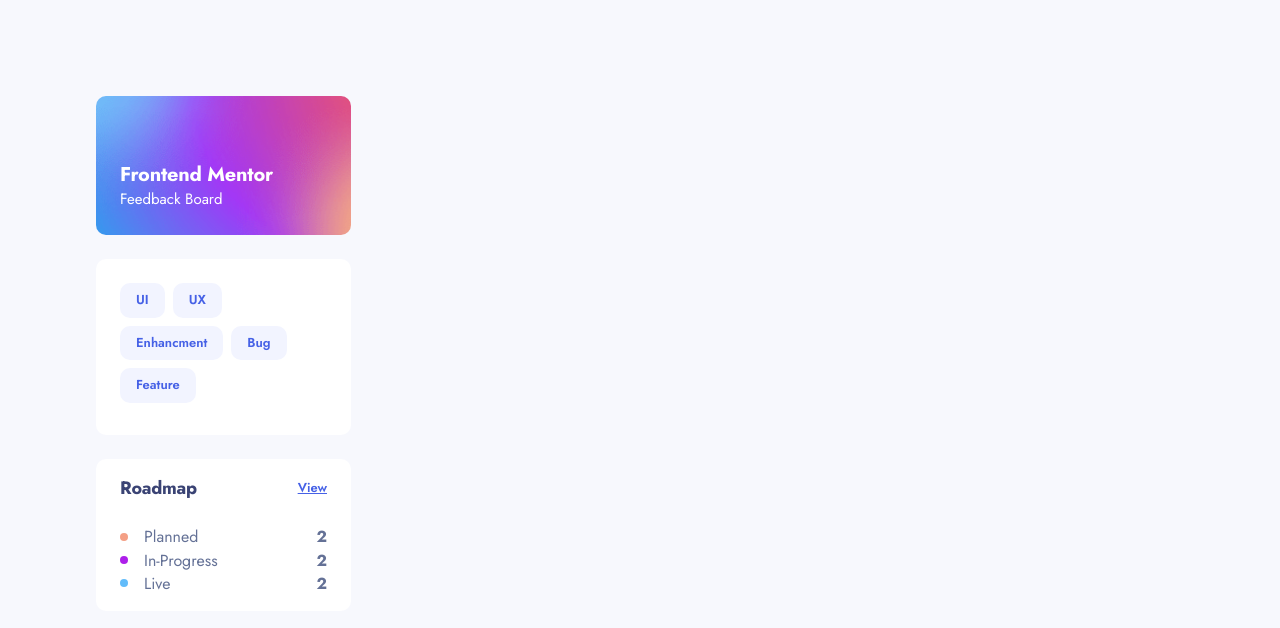
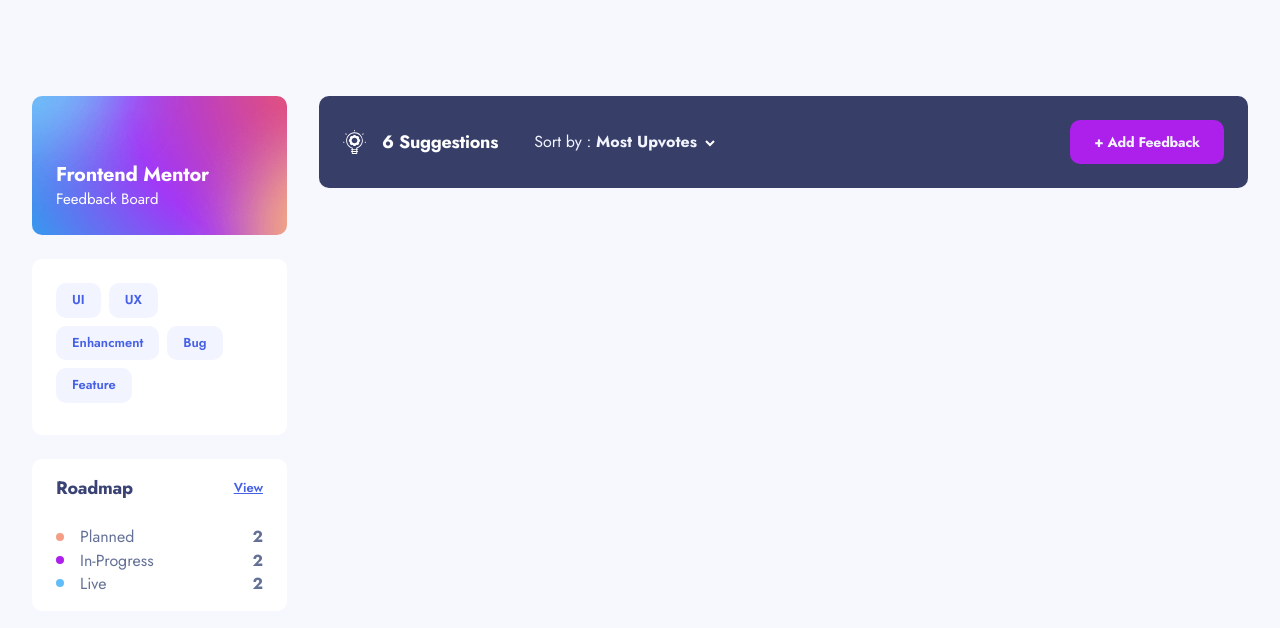
Before and after one commit to TofikE124/Product-Feedback-App, a Next.js app: page / in a window 1280 px wide. Shown: the top 628 px of the page. Built offline with nearby package versions, Linux system fonts and the light colour scheme.

Commit message:
Add main page header

```diff
--- /dev/null
+++ b/app/SuggestionsMain'sHeader.tsx
@@ -0,0 +1,30 @@
+import Image from "next/image";
+import DropdownList from "./components/DropdownList/DropdownList";
+import DropdownOption from "./components/DropdownList/DropdownOption";
+import SuggestionsIcon from "@/public/assets/suggestions/icon-suggestions.svg";
+
+const SuggestionsMainHeader = () => {
+  return (
+    <div className="suggestions-page--main--header flex items-center">
+      <Image
+        className="suggestions-page--main--header-suggestions-icon"
+        src={SuggestionsIcon}
+        alt="Suggestions Icon"
+      />
+      <h3 className="suggestions-page--main--header-suggestions-number h3 txt-white ml-4 mr-9">
+        6 Suggestions
+      </h3>
+      <DropdownList defaultValue="Most Upvotes">
+        <DropdownOption>Most Upvotes</DropdownOption>
+        <DropdownOption>Least Upvotes</DropdownOption>
+        <DropdownOption>Most Comments</DropdownOption>
+        <DropdownOption>Least Comments</DropdownOption>
+      </DropdownList>
+      <button className="btn btn-small btn-violet ml-auto h4">
+        + Add Feedback
+      </button>
+    </div>
+  );
+};
+
+export default SuggestionsMainHeader;
--- a/app/components/DropdownList/DropdownList.tsx
+++ b/app/components/DropdownList/DropdownList.tsx
@@ -17,9 +17,16 @@
 
 export const OptionsContext = createContext<OptionsContextType | null>(null);
 
-const DropdownList = ({ children }: PropsWithChildren ) => {
+interface Props {
+  children: ReactNode;
+  defaultValue?: string;
+}
+
+const DropdownList = ({ children, defaultValue }: Props) => {
   const [isActive, setActive] = useState(false);
-  const [selectedValue, setSelectedValue] = useState<string | null>(null);
+  const [selectedValue, setSelectedValue] = useState<string | null>(
+    defaultValue || null
+  );
 
   const handleClick = (e: MouseEvent<HTMLDivElement>) => {
     const target = e.target as HTMLElement;
--- a/app/components/DropdownList/DropdownOption.tsx
+++ b/app/components/DropdownList/DropdownOption.tsx
@@ -1,8 +1,8 @@
 "use client";
-import { PropsWithChildren, useContext } from "react";
-import { OptionsContext, OptionsContextType } from "./DropdownList";
 import CheckIcon from "@/public/assets/shared/icon-check.svg";
 import Image from "next/image";
+import { PropsWithChildren, ReactNode, useContext } from "react";
+import { OptionsContext, OptionsContextType } from "./DropdownList";
 
 const DropdownOption = ({ children }: PropsWithChildren) => {
   const context = useContext<OptionsContextType | null>(OptionsContext);
--- a/app/page.tsx
+++ b/app/page.tsx
@@ -1,10 +1,14 @@
 "use client";
 import SuggestionsHeader from "./SuggestionsHeader";
+import SuggestionsMainHeader from "./SuggestionsMain'sHeader";
 
 export default function SuggestionsPage() {
   return (
     <div className="suggestions-page div-container">
       <SuggestionsHeader />
+      <main className="suggestions-page--main">
+        <SuggestionsMainHeader />
+      </main>
     </div>
   );
 }
--- a/app/scss/components/_buttons.scss
+++ b/app/scss/components/_buttons.scss
@@ -2,12 +2,16 @@
 
 .btn {
   color: $LIGHT-LAVENDER;
-  font-weight: 700 ;
+  font-weight: 700;
   padding: 0.75rem 3.1875rem;
   @include border-radius(10px);
   border: 0;
   cursor: pointer;
   @include transition(background-color, 250ms);
+}
+
+.btn-small {
+  padding: 0.75rem 1.5rem;
 }
 
 .btn-violet {
--- a/app/scss/components/_container.scss
+++ b/app/scss/components/_container.scss
@@ -1,5 +1,5 @@
 .div-container {
   padding-inline: 2em;
   margin-inline: auto;
-  max-width: 72rem !important;
+  max-width: 80rem;
 }
--- a/app/scss/components/_dropdown-list.scss
+++ b/app/scss/components/_dropdown-list.scss
@@ -2,12 +2,15 @@
 .dropdown-list {
   position: relative;
   cursor: pointer;
-  padding: 1.625rem 1rem;
   background-color: $MIDNIGT-NAVY;
   color: $LIGHT-LAVENDER;
   font-weight: 400;
   user-select: none;
   @include border-radius(10px);
+
+  @include small-screen {
+    padding: 1rem 0;
+  }
 
   .dropdown-list--arrow {
     display: inline-block;
--- a/app/scss/pages/_suggestions-page.scss
+++ b/app/scss/pages/_suggestions-page.scss
@@ -2,17 +2,18 @@
 .suggestions-page {
   @include medium-screen {
     margin-top: 3.5rem;
+    display: grid;
     grid-template-rows: 178px 1fr;
     gap: 2.5rem;
   }
   @include large-screen {
     margin-top: 6rem;
-    display: grid;
     grid-template-columns: 255px 1fr;
     gap: 2rem;
   }
 }
 
+// Header
 .suggestions-page--header {
   position: relative;
   @include small-screen {
@@ -164,3 +165,24 @@
   border-radius: 50%;
   aspect-ratio: 1;
 }
+
+// Main
+.suggestions-page--main--header {
+  background: $MIDNIGT-NAVY;
+  padding: 1.5rem;
+  @include small-screen {
+    width: 100vw;
+    margin-left: -2rem;
+    padding: 0.5rem 1.5rem;
+  }
+  @include medium-screen {
+    @include border-radius(10px);
+  }
+}
+
+.suggestions-page--main--header-suggestions-icon,
+.suggestions-page--main--header-suggestions-number {
+  @include small-screen {
+    display: none;
+  }
+}
```
